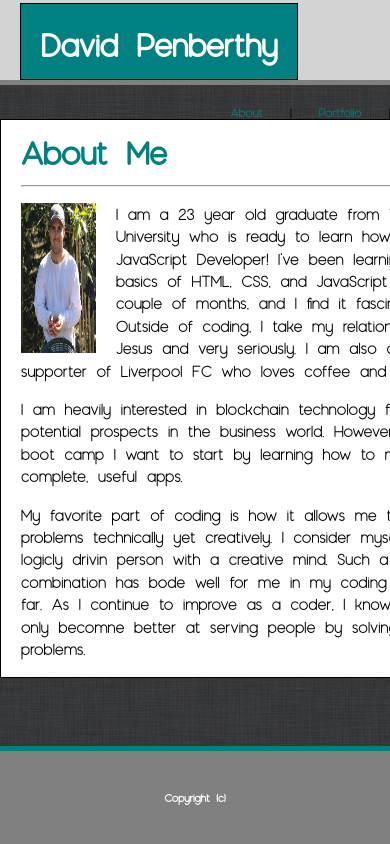
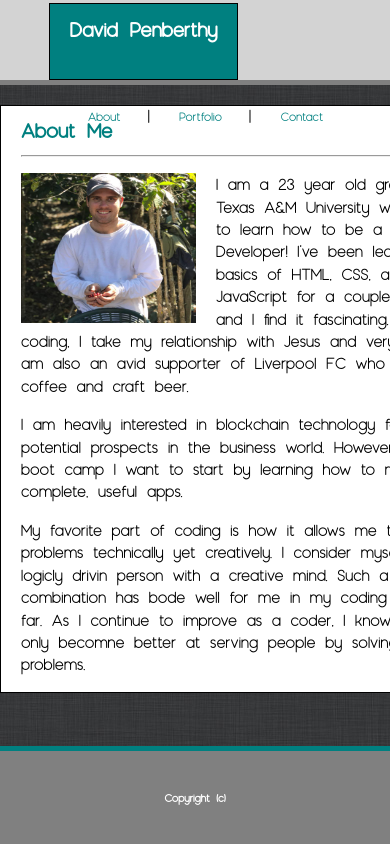
Before and after one commit to dPenberthy47/Responsive-Portfolio, a plain HTML site: page index.html in a window 390 px wide. Shown: the top 844 px of the page. Drawn offline with Linux system fonts and the light colour scheme.

Commit message:
getting closer

```diff
--- a/css/style.css
+++ b/css/style.css
@@ -10,19 +10,25 @@ body {
     font-family: Moon;
 }
 
-header {
+#header_Content {
     border-bottom: solid 5px grey;
     background: lightgray;
     margin-bottom: 20px;
     padding: 2.5px 0;
     height: 75px;
+
+
 }
 
-#header_content {
+header,
+nav {
+    display: inline-block;
+}
+
+header {
     align-content: center;
-    margin: 0 12.5% 0 12.5%;
     height: 75px;
-    width: 960px;
+    width: 100%;
 }
 
 #myName {
@@ -34,7 +40,6 @@ header {
     padding-right: 20px;
     padding-left: 20px;
     margin: 0 0 0 12.5%;
-
 }
 
 #navbar {
@@ -188,19 +193,15 @@ footer {
         width: 700px;
         margin:0 auto;
     }
-    nav {
-        font-size: 16px;
-        margin: 0 8% 0 0;
+    h1 {
+        font-size: 1.5em;
     }
-    header {
-        width: 100%;
+    .navOption {
+        font-size: 1em;
     }
-    #header_Content {
-
+    a:hover {
+        font-size: 1em;
     }
-   #myName {
-       margin: 0 auto 0 auto;
-   }
 }
 
 
@@ -209,21 +210,9 @@ footer {
         width: 600px;
         margin:0 auto;
     }
-    nav {
-        font-size: 14px;
-        margin: 0 8% 0 0;
-    }
-    header {
-        width: 100%;
-    }
-    #header_Content {
-        width: 600px;
-    }
-    #myName {
-        margin: 0 0 0 6%;
-    }
-    nav {
-        margin-right: 6%;
+    img {
+        width: 175px;
+
     }
 }
 
@@ -232,21 +221,20 @@ footer {
         width: 500px;
         margin:0 auto;
     }
-    nav {
-        font-size: 12px;
-        margin: 0 8% 0 0;
+    #header_Content {
+        margin-left: auto;
     }
-    header {
-        width: 100%;
+    h1 {
+        font-size: 1.25em;
     }
-    #header_Content {
-        width: 500px;
-        margin: 0 auto;
+    .navOption {
+        font-size: 0.75em;
     }
-    #myName {
-        margin: 0 0 0 4%;
+    a:hover {
+        font-size: 0.75em;
     }
-    nav {
-        margin-right: 4%;
+    img {
+        width: 175px;
+
     }
 }
--- a/index.html
+++ b/index.html
@@ -7,11 +7,8 @@
         <link rel="stylesheet" type="text/css" href="css/style.css">
     </head>
     <body>
-            <div id="parentContainer">
-            <header>
-                <div class="container">
-
-                <div id="header_Content">
+            <div id="header_Content">
+                <header>
                     <div id="myName">
                         <h1>David Penberthy</h1>
                     </div>
@@ -23,9 +20,11 @@
                             <p><a class="navOption" href="contact.html">Contact </a></p>
                         </nav>
                     </div>
-                </div>
+
             </header>
+        </div>
 
+            <div id="parentContainer">
             <main>
                 <h1>About Me</h1>
                 <hr>
@@ -46,6 +45,6 @@
                 <h6>Copyright (c)</h6>
             </footer>
 
-        </div>
+
     </body>
 </html>
```
